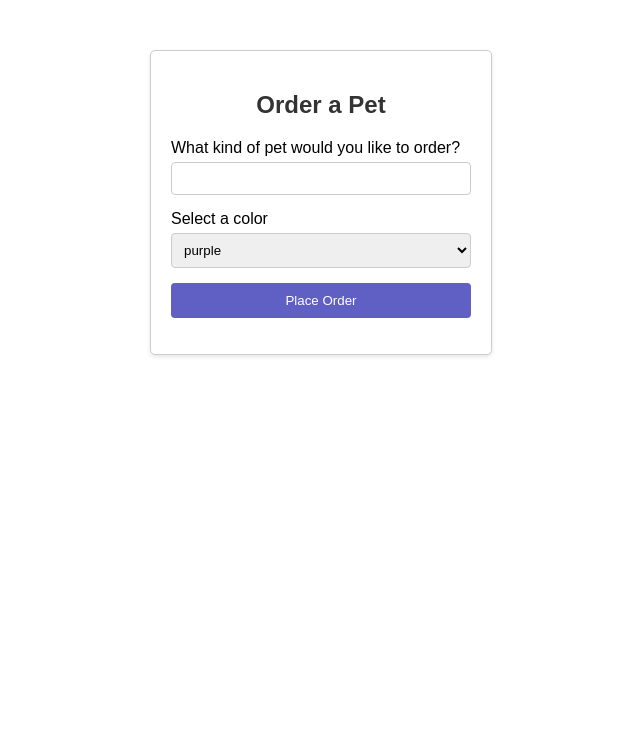
After one commit to Rauoof814/pets2, a PHP site: page /views/pet-order.html in a window 1280 px wide. The commit adds this page. Shown: the top 749 px of the page, without its empty margins (319-959 px from the left). Run offline with PHP 8.4, Linux system fonts and the light colour scheme.

Commit message:
a stylesheet form was created, pet-order page was created

```diff
--- /dev/null
+++ b/styles/styles.css
@@ -0,0 +1,49 @@
+body {
+    font-family: Arial, sans-serif;
+}
+
+.form-container {
+    width: 300px;
+    margin: 50px auto;
+    padding: 20px;
+    border: 1px solid #ccc;
+    border-radius: 5px;
+    box-shadow: 0 2px 4px rgba(0,0,0,0.1);
+}
+
+h2 {
+    color: #333;
+    text-align: center;
+}
+
+.form-group {
+    margin-bottom: 15px;
+}
+
+.form-group label {
+    display: block;
+    margin-bottom: 5px;
+}
+
+.form-group input[type="text"],
+.form-group select {
+    width: 100%;
+    padding: 8px;
+    border: 1px solid #ccc;
+    border-radius: 4px;
+    box-sizing: border-box; /* makes sure the padding doesn't affect the total width */
+}
+
+button {
+    width: 100%;
+    padding: 10px;
+    border: none;
+    border-radius: 4px;
+    background-color: #5f5fc4;
+    color: white;
+    cursor: pointer;
+}
+
+button:hover {
+    background-color: #4c4ca9;
+}
--- /dev/null
+++ b/views/pet-order.html
@@ -0,0 +1,25 @@
+<include href="views/header.html"></include>
+
+<link rel="stylesheet" href="styles/styles.css">
+
+    <body>
+    <div class="form-container">
+        <form action="#" method="POST">
+            <h2>Order a Pet</h2>
+            <div class="form-group">
+                <label for="pet-type">What kind of pet would you like to order?</label>
+                <input type="text" id="pet-type" name="pet_type">
+            </div>
+            <div class="form-group">
+                <label for="color-select">Select a color</label>
+                <select id="color-select" name="color">
+                    <option value="purple">purple</option>
+                    <option value="lavender">lavender</option>
+                    <option value="blue">blue</option>
+                </select>
+            </div>
+            <button type="submit">Place Order</button>
+        </form>
+    </div>
+    </body>
+</html>
```
Also changed, not shown: index.php (+7 -0 lines), views/order.html (added, +9 -0 lines), .htaccess (added).
